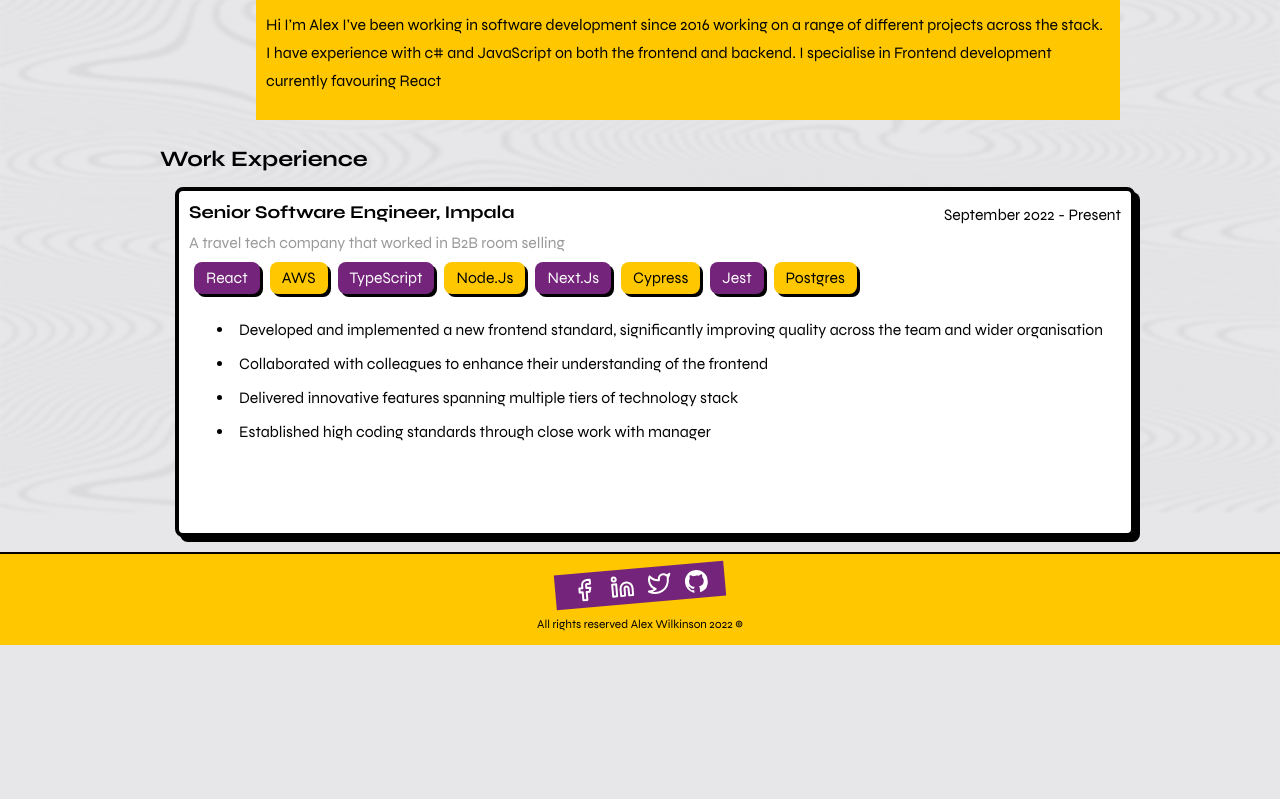
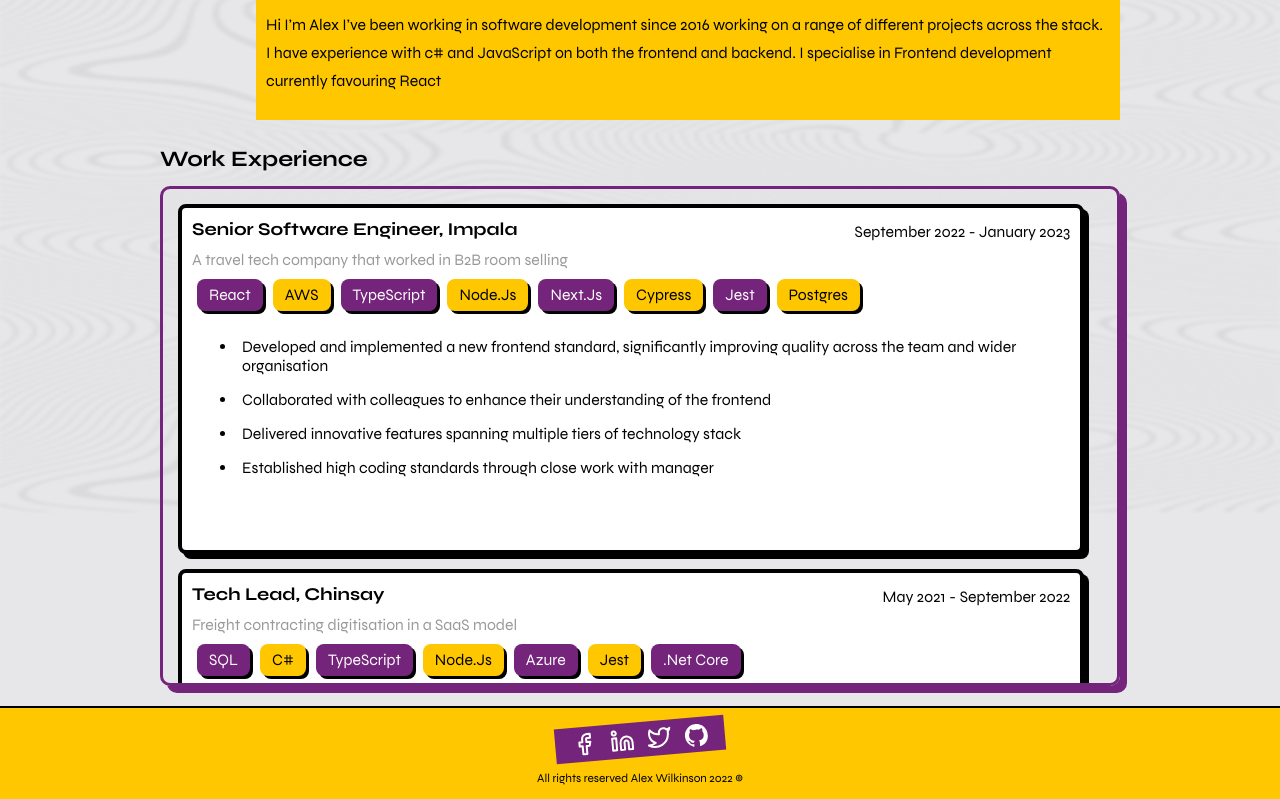
Before and after one commit to anontyro/co.alexwilkinson.frontend, a Next.js app: page /resume in a window 1280 px wide. Shown: the part 288-1087 px from the top of the page. Before the commit the page ends 933 px from the top, so only its background shows below. Built offline with nearby package versions, Linux system fonts and the light colour scheme; a web font is replaced by a local one.

Commit message:
feat: wrapped up most of resume now need to move data out

```diff
--- /dev/null
+++ b/pages/resume/Resume.module.scss
@@ -0,0 +1,9 @@
+.workItemContainer {
+  overflow-y: auto;
+  overflow-x: hidden;
+  margin-bottom: 20px;
+  max-height: 500px;
+  box-shadow: 7px 7px 0 #74247a;
+  border-radius: 10px;
+  border: 3px solid #74247a;
+}
--- a/pages/resume/index.tsx
+++ b/pages/resume/index.tsx
@@ -6,6 +6,9 @@ import MyResumeInfo from "./components/MyResumeInfo/MyResumeInfo";
 import WorkCard from "@/components/Cards/WorkCard/WorkCard";
 import { WorkExpItem } from "@/hooks/api/useResumePageContentQuery";
 
+import styles from "./Resume.module.scss";
+
+//TODO: move this to the other branch
 const PAGE_CONTENT = {
   TITLE: "my resume",
   CONTENT: `Hi I’m Alex I’ve been working in software development since 2016 working on a range of different projects across the stack. I have experience with c# and JavaScript on both the frontend and backend. I specialise in Frontend development currently favouring React`,
@@ -34,13 +37,134 @@ const WORK_EXPERIENCE: WorkExpItem[] = [
     ],
     dates: {
       start: "2022-09-10",
-      end: null,
+      end: "2023-01-17",
     },
     responsibilities: [
       "Developed and implemented a new frontend standard, significantly improving quality across the team and wider organisation",
       "Collaborated with colleagues to enhance their understanding of the frontend",
       "Delivered innovative features spanning multiple tiers of technology stack",
       "Established high coding standards through close work with manager",
+    ],
+  },
+  {
+    id: "2",
+    title: "Tech Lead",
+    company: {
+      name: "Chinsay",
+      url: "https://www.chinsay.com/",
+      location: "Singapore, Singapore",
+      description: "Freight contracting digitisation in a SaaS model",
+    },
+    tags: ["SQL", "C#", "TypeScript", "Node.js", "Azure", "Jest", ".Net Core"],
+    dates: {
+      start: "2021-05-01",
+      end: "2022-09-10",
+    },
+    responsibilities: [
+      "Led experience team, enabling collaboration with product and design to break down requirements into manageable tasks",
+      "Took ownership of frontend applications, continuously finding ways to modernise user interfaces",
+      "Built features from concept to completion, providing guidance for junior members of the team",
+      "Facilitated communication and cross-organisation collaboration",
+    ],
+  },
+  {
+    id: "3",
+    title: "Full Stack Engineer",
+    company: {
+      name: "Chinsay",
+      url: "https://www.chinsay.com/",
+      location: "Singapore, Singapore",
+      description: "Freight contracting digitisation in a SaaS model",
+    },
+    tags: ["SQL", "C#", "TypeScript", "Node.js", "Azure", "Jest", ".Net Core"],
+    dates: {
+      start: "2020-05-08",
+      end: "2021-05-01",
+    },
+    responsibilities: [
+      "Developed and implemented a new frontend standard, significantly improving quality across the team and wider organisation",
+      "Collaborated with colleagues to enhance their understanding of the frontend",
+      "Delivered innovative features spanning multiple tiers of technology stack",
+      "Established high coding standards through close work with manager",
+    ],
+  },
+  {
+    id: "4",
+    title: "Frontend Engineer",
+    company: {
+      name: "Hooq",
+      url: null,
+      location: "Singapore, Singapore",
+      description: "The Netflix of South East Asia",
+    },
+    tags: ["React", "AWS", "TypeScript", "Node.js", "Jest", "Koa"],
+    dates: {
+      start: "2018-10-15",
+      end: "2020-05-08",
+    },
+    responsibilities: [
+      "Developed maintainable, high quality Frontend code for the web app as part of a Scrum team",
+      "Led the transition from JavaScript to TypeScript",
+      "Upgraded the codebase to React 16.4+, introducing new Hooks and functional design principles",
+      "Advanced testing practices and refactored components into reusable parts, boosting code quality",
+    ],
+  },
+  {
+    id: "5",
+    title: "Software Engineer",
+    company: {
+      name: "Loi Hein Group",
+      url: "https://www.loiheingroup.com/",
+      location: "Singapore, Singapore",
+      description: "Large Burmese fast moving consumer goods business",
+    },
+    tags: [
+      "React",
+      "C#",
+      "TypeScript",
+      "Node.js",
+      "VueJs",
+      "MySQL",
+      ".Net Core",
+      "ASP.NET",
+    ],
+    dates: {
+      start: "2017-05-10",
+      end: "2018-09-20",
+    },
+    responsibilities: [
+      "Developed and implemented a modern platform to streamline internal operations",
+      "Collaborated with stakeholders to identify and resolve bottlenecks in the flow, leading to increased efficiency",
+      "Incorporated cutting-edge technologies such as QR codes for improved logistics",
+      "Established and expanded the engineering team of the organisation",
+    ],
+  },
+  {
+    id: "6",
+    title: "Software Engineering Intern",
+    company: {
+      name: "Loi Hein Group",
+      url: "https://www.loiheingroup.com/",
+      location: "Singapore, Singapore",
+      description: "Large Burmese fast moving consumer goods business",
+    },
+    tags: [
+      "React",
+      "C#",
+      "TypeScript",
+      "Node.js",
+      "VueJs",
+      "MySQL",
+      ".Net Core",
+      "ASP.NET",
+    ],
+    dates: {
+      start: "2016-10-10",
+      end: "2017-05-10",
+    },
+    responsibilities: [
+      "Enhanced security of platform by introducing two factor authentication method via mobile phone",
+      "Developed web based time clock for employee attendance tracking",
     ],
   },
 ];
@@ -57,7 +181,7 @@ const ResumePage: React.FC = () => {
       <Text capitalise component="h2" variant="heading2">
         {PAGE_CONTENT.SECTION_TITLE}
       </Text>
-      <div>
+      <div className={styles.workItemContainer}>
         {WORK_EXPERIENCE.map((workExpItem) => (
           <WorkCard key={workExpItem.id} workExpItem={workExpItem} />
         ))}
--- a/src/components/Cards/BaseCard.module.scss
+++ b/src/components/Cards/BaseCard.module.scss
@@ -52,7 +52,7 @@
 .width-full {
   width: 95%;
   @include breakpointDesktop {
-    width: 100%;
+    width: 95%;
   }
 }
 
--- a/src/hooks/api/useResumePageContentQuery.ts
+++ b/src/hooks/api/useResumePageContentQuery.ts
@@ -4,7 +4,7 @@ export type WorkExpItem = {
   company: {
     name: string;
     location: string;
-    url: string;
+    url: string | null;
     description: string;
   };
   tags: string[];
```
